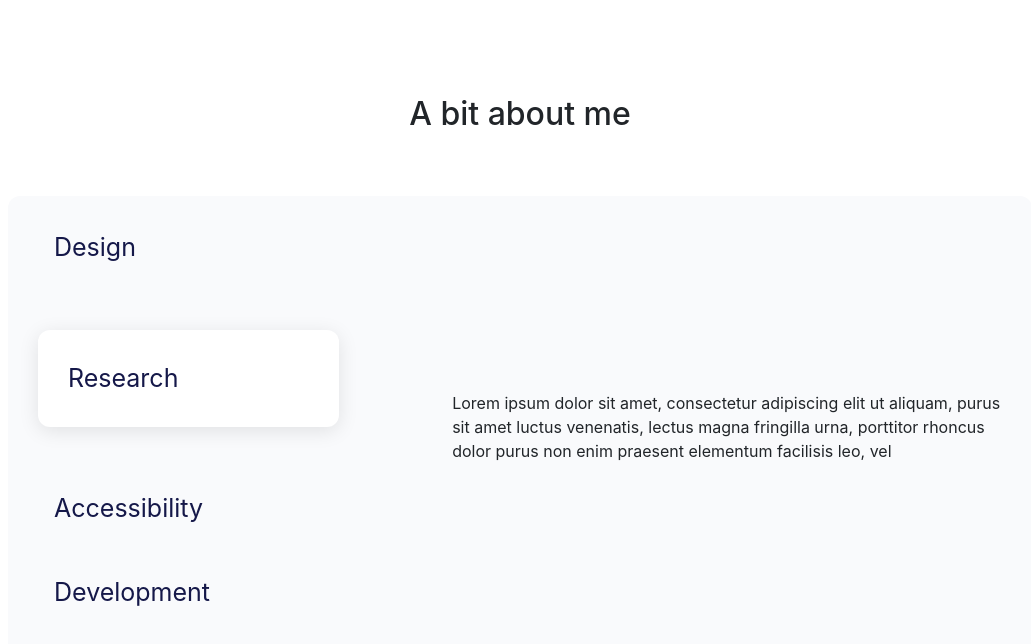
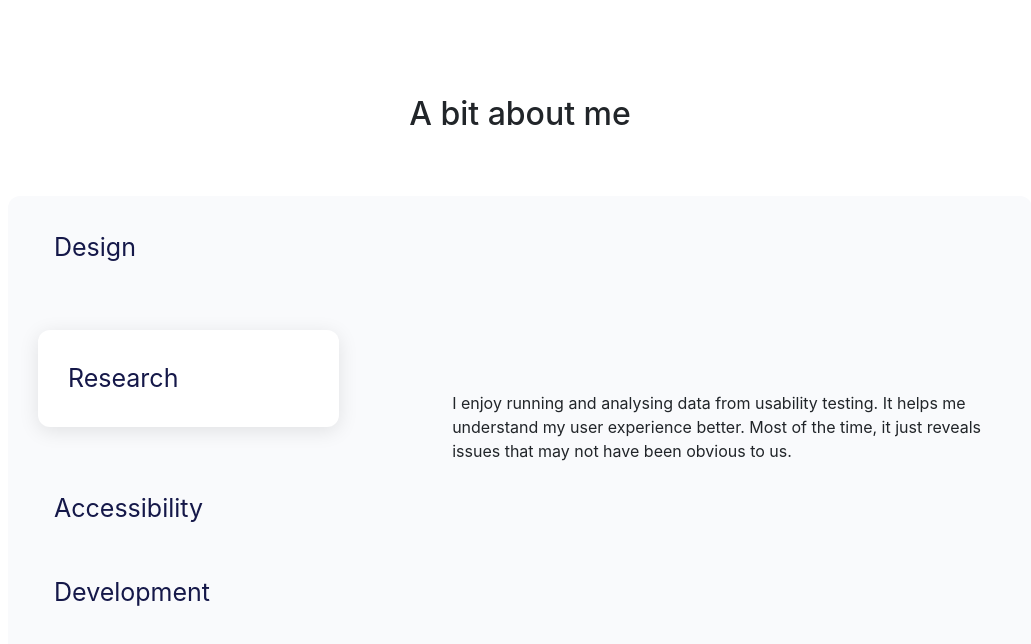
Before and after one commit to popphurita/animated-portfolio, a Gatsby site in the folder animated-portfolio/: page / in a window 1280 px wide. Both pictures are taken after a click on the tab "Research". Shown: the part 1798-2442 px from the top of the page, without its empty margins (120-1151 px from the left). Built offline with nearby package versions, Linux system fonts and the light colour scheme; Gatsby itself is replaced by a stand-in of ours.

Commit message:
Replaced ipsum

```diff
--- a/animated-portfolio/src/layout/bio/Bio.tsx
+++ b/animated-portfolio/src/layout/bio/Bio.tsx
@@ -61,8 +61,7 @@ export const Bio: React.FC = () => {
                     <p>I enjoy making a user-friendly website and application. I always make sure the design is functional, useful, responsive and stand out.</p>
                   </Tab.Pane>
                   <Tab.Pane eventKey="second">
-                    <p>
-                      Lorem ipsum dolor sit amet, consectetur adipiscing elit ut aliquam, purus sit amet luctus venenatis, lectus magna fringilla urna, porttitor rhoncus dolor purus non enim praesent elementum facilisis leo, vel</p>
+                    <p>I enjoy running and analysing data from usability testing. It helps me understand my user experience better. Most of the time, it just reveals issues that may not have been obvious to us.</p>
                   </Tab.Pane>
                   <Tab.Pane eventKey="third">
                     <p>Digital accessibility is a legal obligation for the higher education sector, a significant part of my job is to make sure what we design is usable by the widest possible audience.</p>
```
